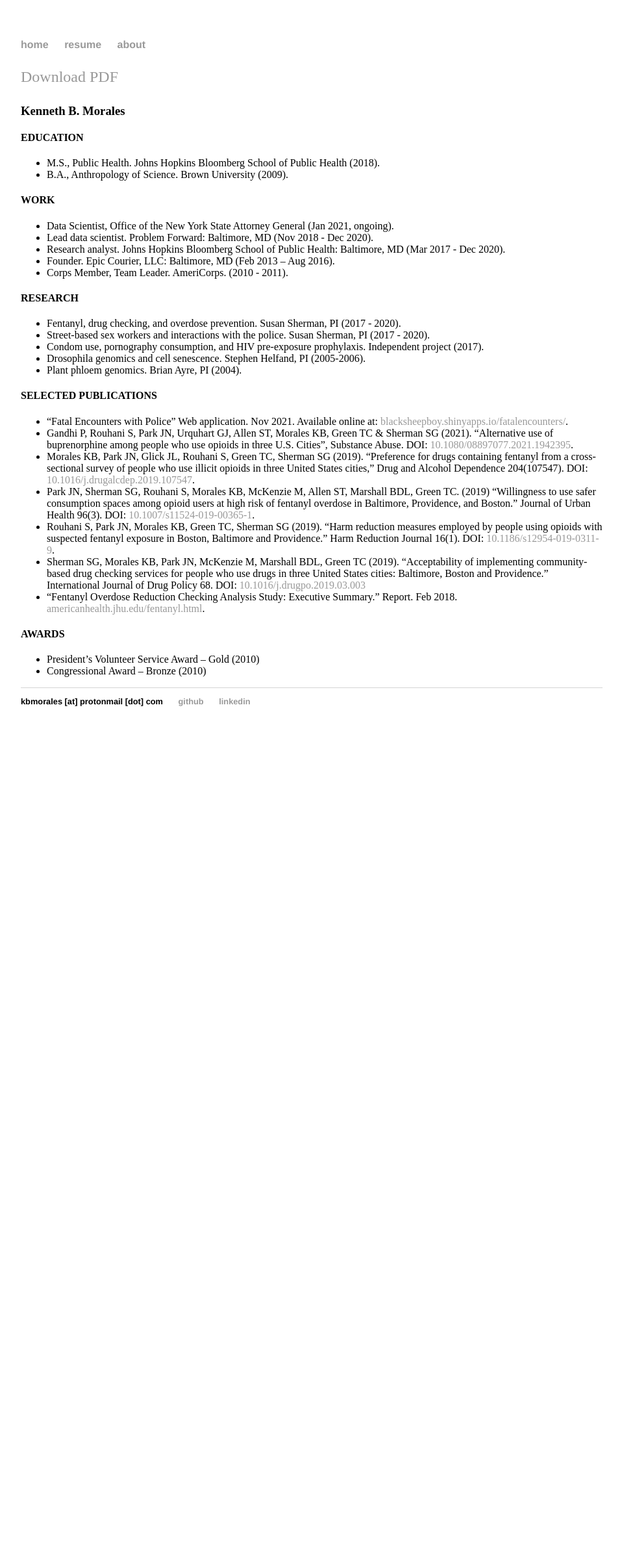
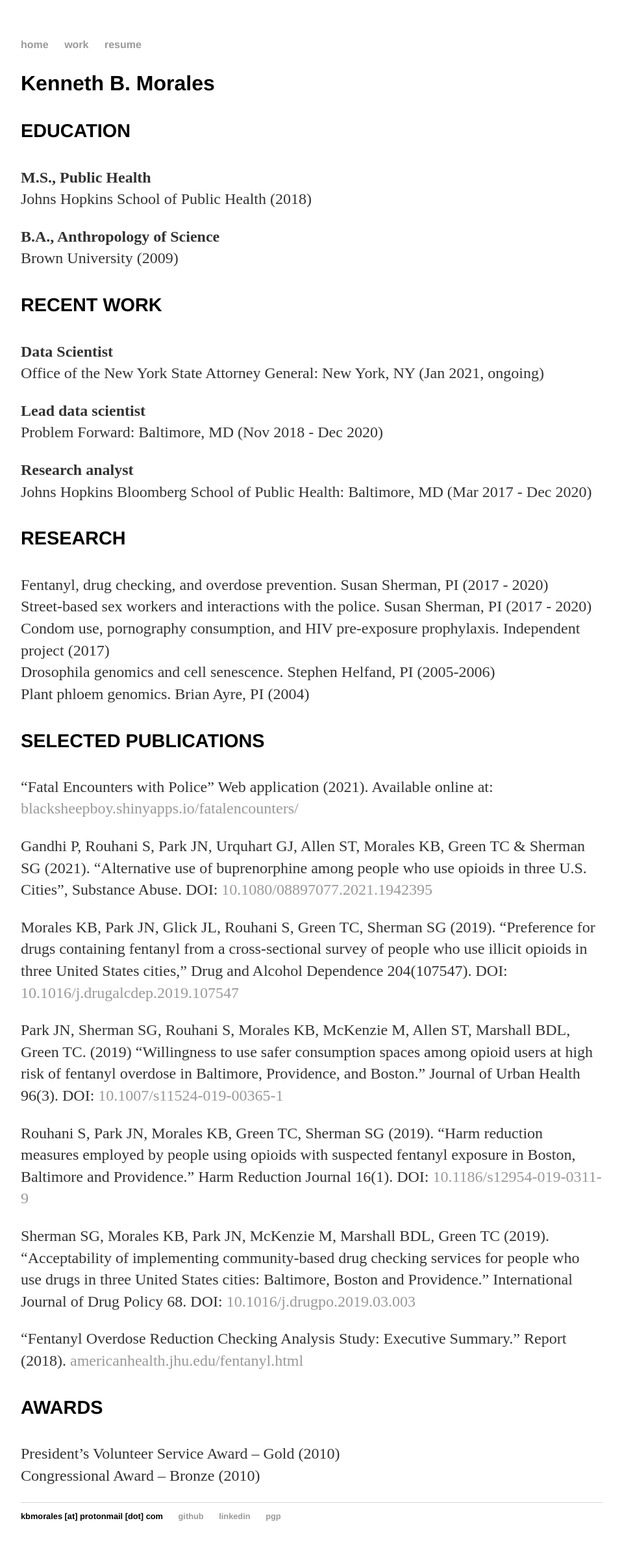
Before and after one commit to kbmorales/kbmorales.github.io, a Jekyll site: the page built from cv/index.md, in a window 1280 px wide. Shown: the whole page at 65% size, without its empty margins (160-1118 px from the left). Built offline with Jekyll 4.4.1, drawn with Linux system fonts in a browser that asks for light colours; before the commit the page ends 1147 px from its top, so only the background shows below that.

Commit message:
Work on portfolio

```diff
--- a/_includes/foot.html
+++ b/_includes/foot.html
@@ -9,6 +9,9 @@
 		<li>
 			<a href="https://www.linkedin.com/in/kenneth-morales/", target="_blank">linkedin</a>
 		</li>
+		<li>
+			<a href="/files/pgp.txt", target="_blank">pgp</a>
+		</li>
 	</ul>
 </footer>
 
--- a/_includes/nav.html
+++ b/_includes/nav.html
@@ -1,8 +1,16 @@
 <nav>
-   		<ul>
-       		<li><a href="/">home</a></li>
-			<li><a href="/cv">resume</a></li>
-			<li><a href="/about">about</a></li>
-       		<!-- <li><a href="/projects">projects</a></li> -->
-  		</ul>
+   	<ul>
+    	<li>
+			<a href="/">home</a>
+		</li>
+		<li>
+			<a href="/projects">work</a>
+		</li>
+		<li>
+			<a href="/cv">resume</a>
+		</li>
+		<!-- <li>
+			<a href="/about">about</a>
+		</li> -->
+  	</ul>
 </nav>
--- a/css/main.css
+++ b/css/main.css
@@ -20,14 +20,31 @@ a:hover {
     text-decoration: underline;
 }
 h1 {
-    font-size: 3em;
+    font-size: 2.5em;
     font-family:'Helvetica', 'Arial', 'Sans-Serif';
 }
+
+h2 {
+    font-size: 2.25em;
+    font-family:'Helvetica', 'Arial', 'Sans-Serif';
+}
+
+h3 {
+    font-size: 2em;
+    font-family:'Helvetica', 'Arial', 'Sans-Serif';
+}
+
+h4 {
+    font-size: 1.8em;
+    font-family:'Helvetica', 'Arial', 'Sans-Serif';
+}
+
 p {
     font-size: 1.5em;
     line-height: 1.4em;
     color: #333;
 }
+
 footer {
     border-top: 1px solid #d5d5d5;
     font-size: .8em;
@@ -58,12 +75,12 @@ ul.posts li {
     padding: 10px;
 }
 
+.col-1-2:last-child {
+    margin-left: 20px;
+}
+
 content {
     width: 100%;
-}
-
-.col-1-2:last-child {
-    margin-left: 20px;
 }
 
 img {
@@ -76,6 +93,14 @@ img + em {
     padding: 20px;
 }
 
+img[src*="#scaled"] {
+    display: block;
+    margin-left: auto;
+    margin-right: auto;
+    width: 70%;
+    padding: 20px;
+}
+
 .vertical-center {
     min-height: 100%;
     display: flex;
--- a/cv/index.md
+++ b/cv/index.md
@@ -4,42 +4,54 @@ title: Resume - Ken Morales
 description: Current resume for Ken B Morales, data scientist
 ---
 
-<a href="/files/kbmorales_cv.pdf" target = "_blank">Download PDF</a>
+<!-- <a href="/files/kbmorales_cv.pdf" target = "_blank">Download PDF</a> -->
 
 ### Kenneth B. Morales
 
 #### EDUCATION
 
-* M.S., Public Health. Johns Hopkins Bloomberg School of Public Health (2018).
-* B.A., Anthropology of Science. Brown University (2009).
+**M.S., Public Health**
+Johns Hopkins School of Public Health (2018)
 
-#### WORK
+**B.A., Anthropology of Science**
+Brown University (2009)
 
-* Data Scientist, Office of the New York State Attorney General (Jan 2021, ongoing).
-* Lead data scientist. Problem Forward: Baltimore, MD (Nov 2018 - Dec 2020).
-* Research analyst. Johns Hopkins Bloomberg School of Public Health: Baltimore, MD (Mar 2017 - Dec 2020).
-* Founder. Epic Courier, LLC: Baltimore, MD (Feb 2013 – Aug 2016).
-* Corps Member, Team Leader. AmeriCorps. (2010 - 2011).
+#### RECENT WORK
+
+**Data Scientist**
+Office of the New York State Attorney General: New York, NY (Jan 2021, ongoing)
+
+**Lead data scientist**
+Problem Forward: Baltimore, MD (Nov 2018 - Dec 2020)
+
+**Research analyst**
+Johns Hopkins Bloomberg School of Public Health: Baltimore, MD (Mar 2017 - Dec 2020)
 
 #### RESEARCH
 
-- Fentanyl, drug checking, and overdose prevention. Susan Sherman, PI (2017 - 2020).
-- Street-based sex workers and interactions with the police. Susan Sherman, PI (2017 - 2020).
-- Condom use, pornography consumption, and HIV pre-exposure prophylaxis. Independent project (2017).
-- Drosophila genomics and cell senescence. Stephen Helfand, PI (2005-2006).
-- Plant phloem genomics. Brian Ayre, PI (2004).
+Fentanyl, drug checking, and overdose prevention. Susan Sherman, PI (2017 - 2020)
+Street-based sex workers and interactions with the police. Susan Sherman, PI (2017 - 2020)
+Condom use, pornography consumption, and HIV pre-exposure prophylaxis. Independent project (2017)
+Drosophila genomics and cell senescence. Stephen Helfand, PI (2005-2006)
+Plant phloem genomics. Brian Ayre, PI (2004)
 
 #### SELECTED PUBLICATIONS
 
-- “Fatal Encounters with Police” Web application. Nov 2021. Available online at: [blacksheepboy.shinyapps.io/fatalencounters/](https://blacksheepboy.shinyapps.io/fatalencounters/){:target="_blank"}.
--  Gandhi P, Rouhani S, Park JN, Urquhart GJ, Allen ST, Morales KB, Green TC & Sherman SG (2021). "Alternative use of buprenorphine among people who use opioids in three U.S. Cities", Substance Abuse. DOI: [10.1080/08897077.2021.1942395](https://doi.org/10.1080/08897077.2021.1942395).
-- Morales KB, Park JN, Glick JL, Rouhani S, Green TC, Sherman SG (2019). "Preference for drugs containing fentanyl from a cross-sectional survey of people who use illicit opioids in three United States cities," Drug and Alcohol Dependence 204(107547). DOI: [10.1016/j.drugalcdep.2019.107547](https://doi.org/10.1016/j.drugalcdep.2019.107547).
-- Park JN, Sherman SG, Rouhani S, Morales KB, McKenzie M, Allen ST, Marshall BDL, Green TC. (2019) “Willingness to use safer consumption spaces among opioid users at high risk of fentanyl overdose in Baltimore, Providence, and Boston.” Journal of Urban Health 96(3). DOI: [10.1007/s11524-019-00365-1](https://doi.org/10.1007/s11524-019-00365-1).
-- Rouhani S, Park JN, Morales KB, Green TC, Sherman SG (2019). “Harm reduction measures employed by people using opioids with suspected fentanyl exposure in Boston, Baltimore and Providence.” Harm Reduction Journal 16(1). DOI: [10.1186/s12954-019-0311-9](https://doi.org/10.1186/s12954-019-0311-9).
-- Sherman SG, Morales KB, Park JN, McKenzie M, Marshall BDL, Green TC (2019). “Acceptability of implementing community-based drug checking services for people who use drugs in three United States cities: Baltimore, Boston and Providence.” International Journal of Drug Policy 68. DOI: [10.1016/j.drugpo.2019.03.003](https://doi.org/10.1016/j.drugpo.2019.03.003)
-- “Fentanyl Overdose Reduction Checking Analysis Study: Executive Summary.” Report. Feb 2018. [americanhealth.jhu.edu/fentanyl.html](https://americanhealth.jhu.edu/fentanyl){:target="_blank"}.
+“Fatal Encounters with Police” Web application (2021). Available online at: [blacksheepboy.shinyapps.io/fatalencounters/](https://blacksheepboy.shinyapps.io/fatalencounters/){:target="_blank"}
+
+Gandhi P, Rouhani S, Park JN, Urquhart GJ, Allen ST, Morales KB, Green TC & Sherman SG (2021). "Alternative use of buprenorphine among people who use opioids in three U.S. Cities", Substance Abuse. DOI: [10.1080/08897077.2021.1942395](https://doi.org/10.1080/08897077.2021.1942395)
+
+Morales KB, Park JN, Glick JL, Rouhani S, Green TC, Sherman SG (2019). "Preference for drugs containing fentanyl from a cross-sectional survey of people who use illicit opioids in three United States cities," Drug and Alcohol Dependence 204(107547). DOI: [10.1016/j.drugalcdep.2019.107547](https://doi.org/10.1016/j.drugalcdep.2019.107547)
+
+Park JN, Sherman SG, Rouhani S, Morales KB, McKenzie M, Allen ST, Marshall BDL, Green TC. (2019) “Willingness to use safer consumption spaces among opioid users at high risk of fentanyl overdose in Baltimore, Providence, and Boston.” Journal of Urban Health 96(3). DOI: [10.1007/s11524-019-00365-1](https://doi.org/10.1007/s11524-019-00365-1)
+
+Rouhani S, Park JN, Morales KB, Green TC, Sherman SG (2019). “Harm reduction measures employed by people using opioids with suspected fentanyl exposure in Boston, Baltimore and Providence.” Harm Reduction Journal 16(1). DOI: [10.1186/s12954-019-0311-9](https://doi.org/10.1186/s12954-019-0311-9)
+
+Sherman SG, Morales KB, Park JN, McKenzie M, Marshall BDL, Green TC (2019). “Acceptability of implementing community-based drug checking services for people who use drugs in three United States cities: Baltimore, Boston and Providence.” International Journal of Drug Policy 68. DOI: [10.1016/j.drugpo.2019.03.003](https://doi.org/10.1016/j.drugpo.2019.03.003)
+
+“Fentanyl Overdose Reduction Checking Analysis Study: Executive Summary.” Report (2018). [americanhealth.jhu.edu/fentanyl.html](https://americanhealth.jhu.edu/fentanyl){:target="_blank"}
 
 #### AWARDS
 
-- President's Volunteer Service Award – Gold (2010)
-- Congressional Award – Bronze (2010)
+President's Volunteer Service Award – Gold (2010)
+Congressional Award – Bronze (2010)
```
Also changed, not shown: files/pgp.txt (added, +33 -0 lines), index.md (+7 -5 lines), projects/index.md (+68 -2 lines), files/me_circle_2_bw.png (added), files/projects/fcc_1.PNG (added), files/projects/fe_viz_1.PNG (added), files/projects/fe_viz_2.PNG (added), files/projects/fe_viz_3.PNG (added), files/projects/fe_viz_4.PNG (added), files/projects/fentanyl_1.PNG (added), files/projects/gttf_cases_timeline.png (added), files/projects/ppp_r_pkg_1.PNG (added), files/share.jpg (deleted).
